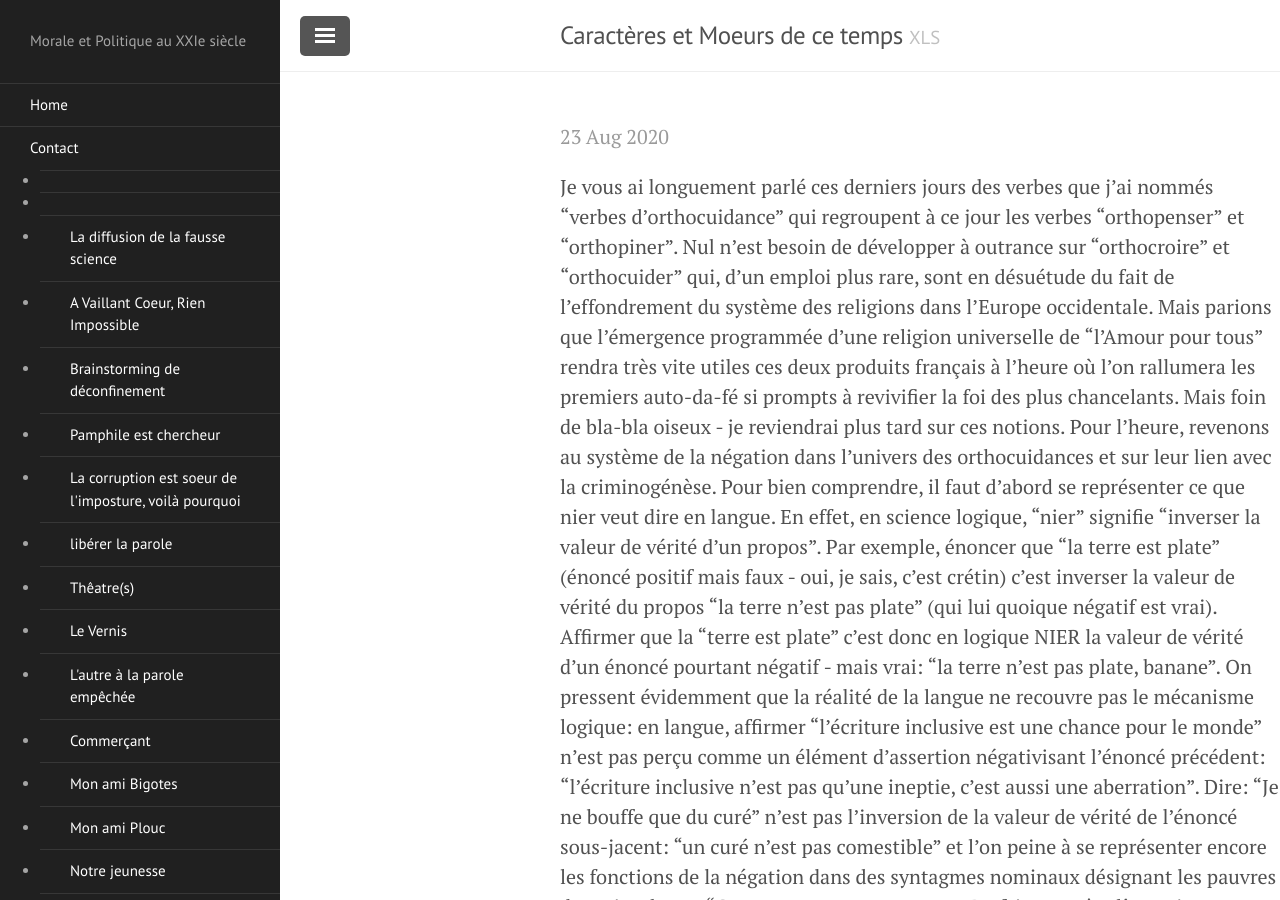
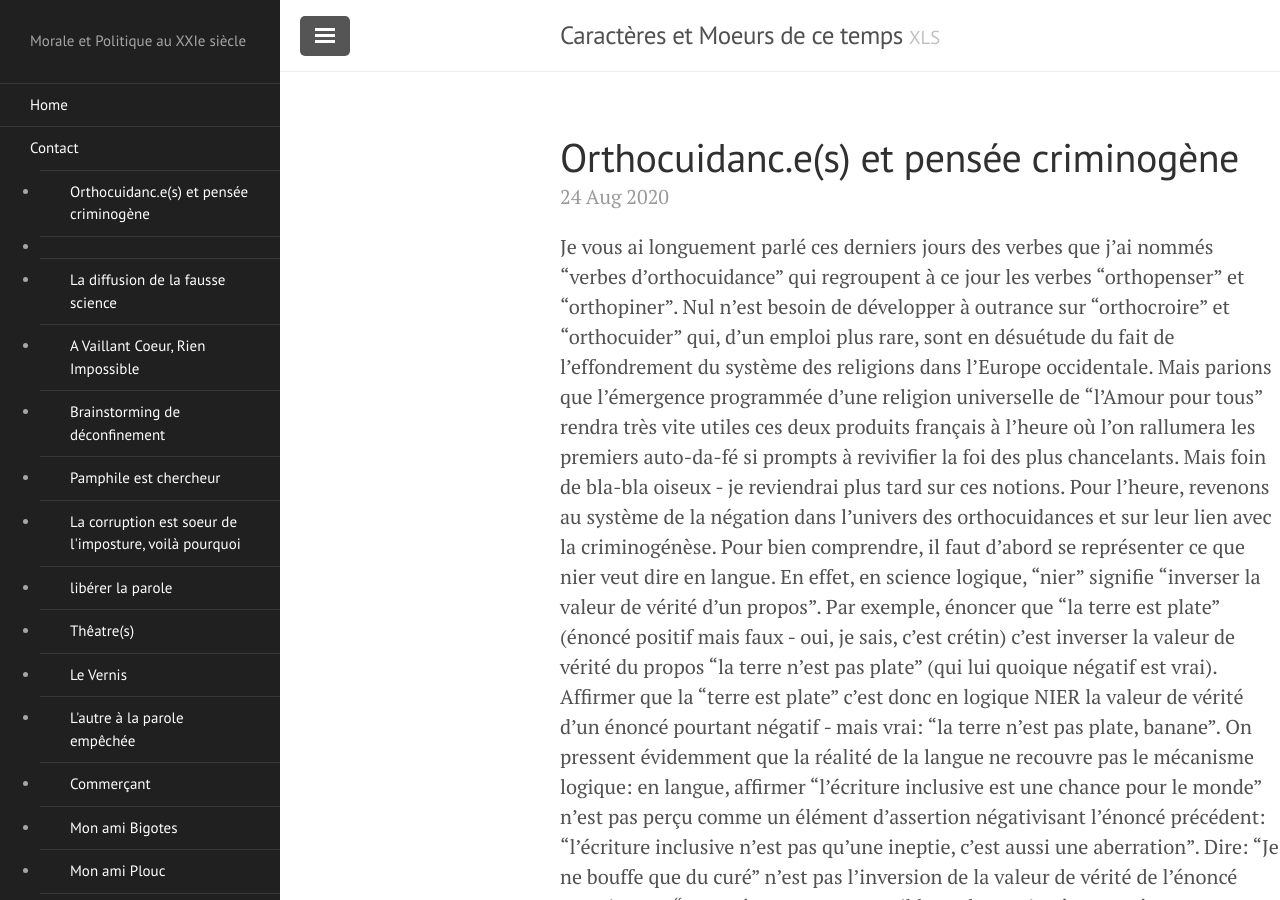
Before and after one commit to humanitesnumeriques/caracteres, a Jekyll site: the page built from _posts/2020-08-24-outrecuidance_criminogenese.md, in a window 1280 px wide and 900 px high. Built offline with Jekyll 4.4.1, drawn with Linux system fonts in a browser that asks for light colours; our own code applies the rules of GitHub Pages for plain Markdown files; some of the changed lines change nothing that is shown.

Commit message:
Update 2020-08-24-outrecuidance_criminogenese.md

```diff
--- a/_posts/2020-08-24-outrecuidance_criminogenese.md
+++ b/_posts/2020-08-24-outrecuidance_criminogenese.md
@@ -1,6 +1,6 @@
 ---
 layout: post
-title: Orthologie: orthocuidanc.e(s), système de négation et pensée criminogène
+title: Orthocuidanc.e(s) et pensée criminogène
 ---
 
 Je vous ai longuement parlé ces derniers jours des verbes que j'ai nommés "verbes d'orthocuidance" qui regroupent à ce jour les verbes "orthopenser" et "orthopiner". Nul n'est besoin de développer à outrance sur "orthocroire" et "orthocuider" qui, d'un emploi plus rare, sont en désuétude du fait de l'effondrement du système des religions dans l'Europe occidentale. Mais parions que l'émergence programmée d'une religion universelle de "l'Amour pour tous" rendra très vite utiles ces deux produits français à l'heure où l'on rallumera les premiers auto-da-fé si prompts à revivifier la foi des plus chancelants.
```
